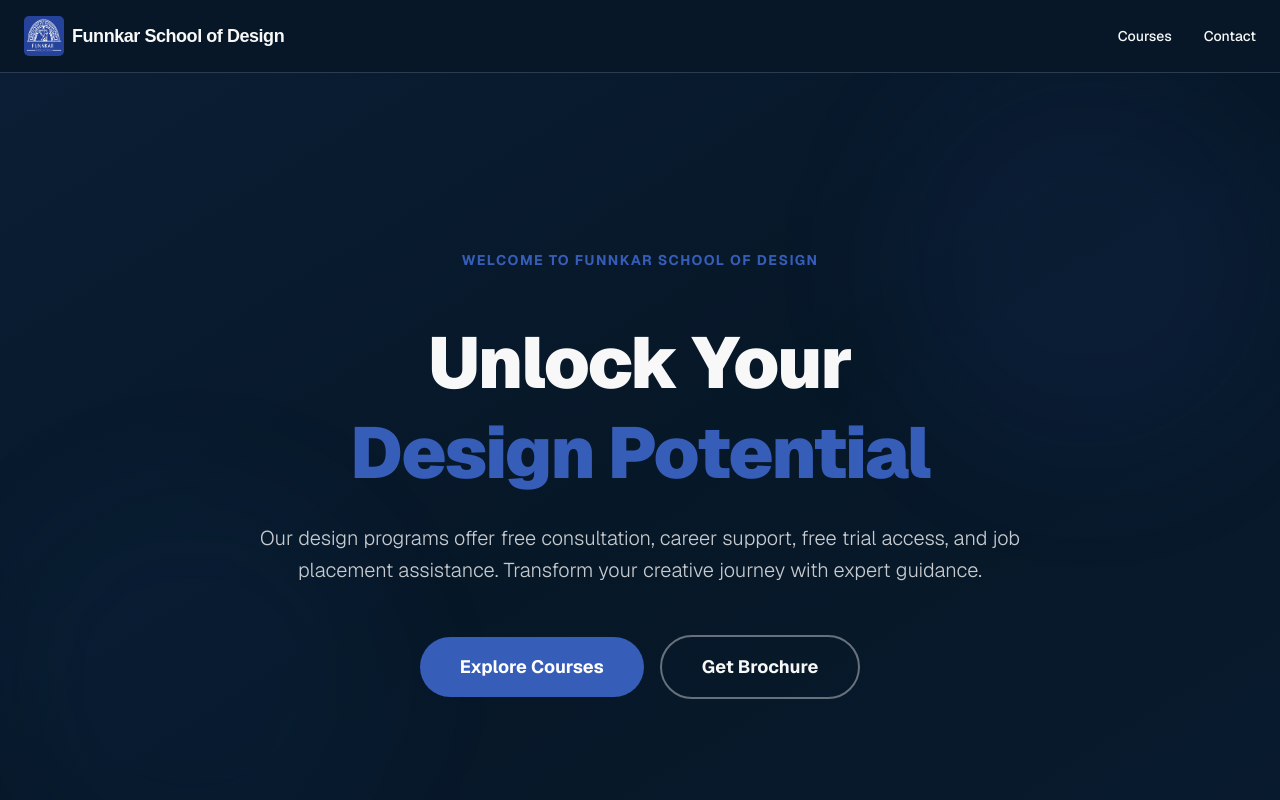
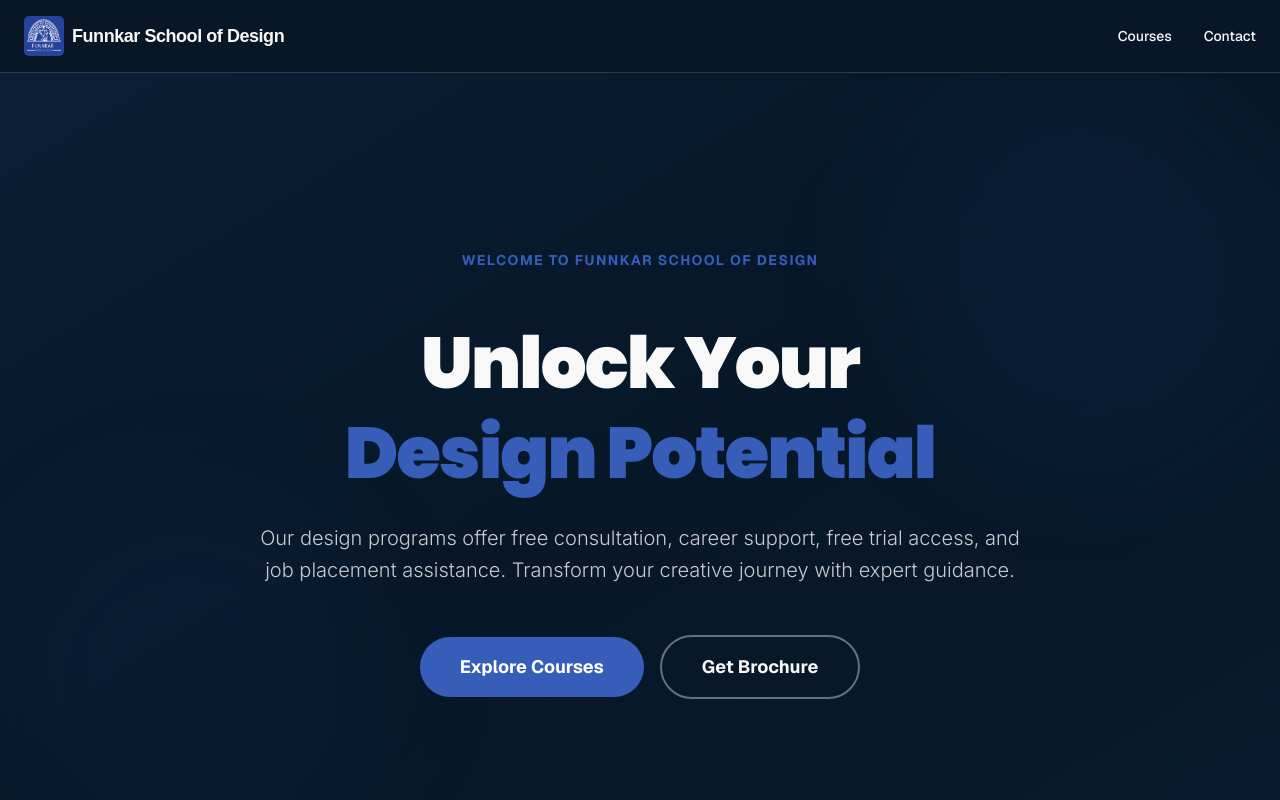
Before and after one commit to Bernie-Dramos/Funnkar-School-of-Design, a Next.js app: page / in a window 1280 px wide. Shown: the top 800 px of the page. Built offline with nearby package versions, Linux system fonts and the light colour scheme; a web font is replaced by a local one.

Commit message:
font update

```diff
--- a/app/globals.css
+++ b/app/globals.css
@@ -53,6 +53,8 @@
 @theme inline {
   --font-sans: "Geist", "Geist Fallback";
   --font-mono: "Geist Mono", "Geist Mono Fallback";
+  --font-poppins: var(--font-poppins);
+  --font-inter: var(--font-inter);
   --color-background: var(--background);
   --color-foreground: var(--foreground);
   --color-card: var(--card);
@@ -98,4 +100,10 @@
   body {
     @apply bg-background text-foreground;
   }
+  h1, h2 {
+    font-family: var(--font-poppins), sans-serif;
+  }
+  p {
+    font-family: var(--font-inter), sans-serif;
+  }
 }
--- a/app/layout.tsx
+++ b/app/layout.tsx
@@ -1,10 +1,19 @@
 import type React from "react"
 import type { Metadata } from "next"
-import { Geist, Geist_Mono } from "next/font/google"
+import { Geist, Geist_Mono, Poppins, Inter } from "next/font/google"
 import "./globals.css"
 
 const _geist = Geist({ subsets: ["latin"] })
 const _geistMono = Geist_Mono({ subsets: ["latin"] })
+const poppins = Poppins({
+  subsets: ["latin"],
+  weight: ["400", "500", "600", "700", "800", "900"],
+  variable: "--font-poppins"
+})
+const inter = Inter({
+  subsets: ["latin"],
+  variable: "--font-inter"
+})
 
 export const metadata: Metadata = {
   title: "Funnkar School of Design | Design Courses & Mini Degrees",
@@ -23,7 +32,7 @@ export default function RootLayout({
 }>) {
   return (
     <html lang="en" className="light">
-      <body className={`font-sans antialiased`}>{children}</body>
+      <body className={`font-sans antialiased ${poppins.variable} ${inter.variable}`}>{children}</body>
     </html>
   )
 }
```
